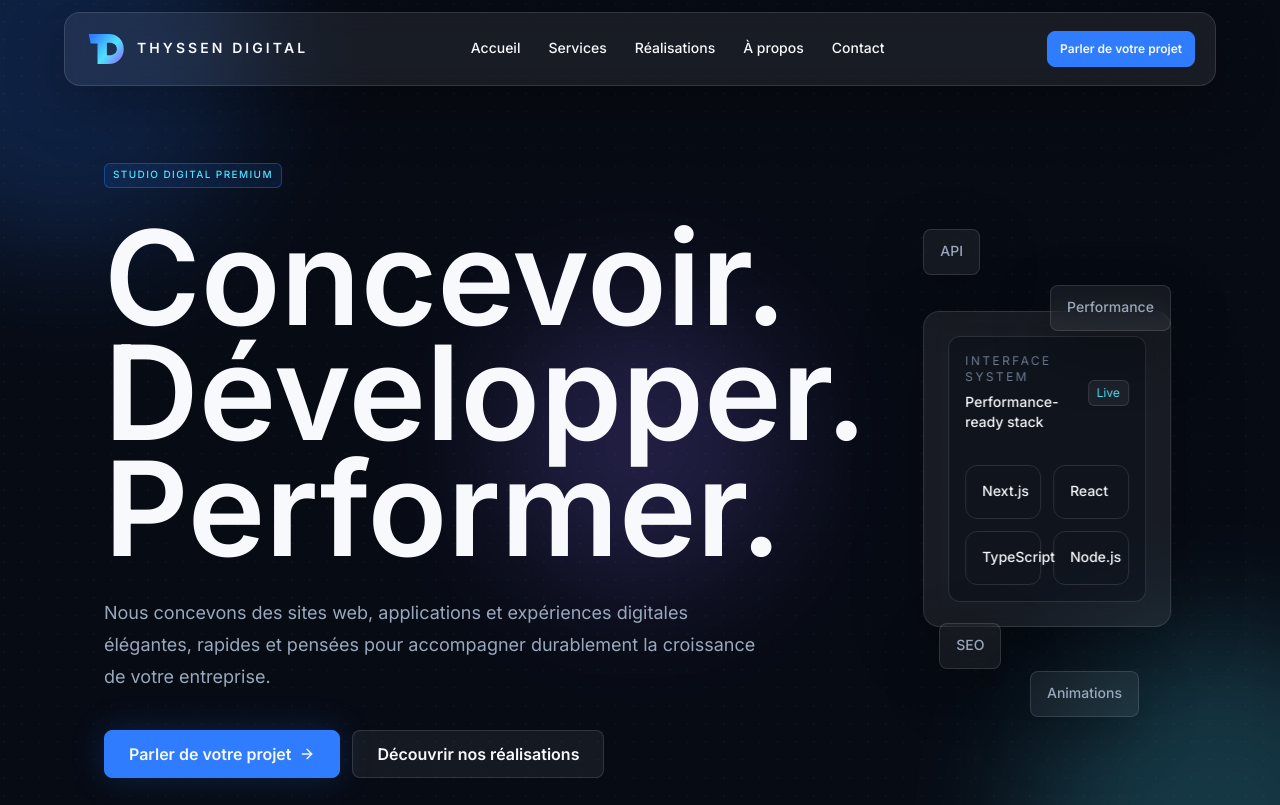
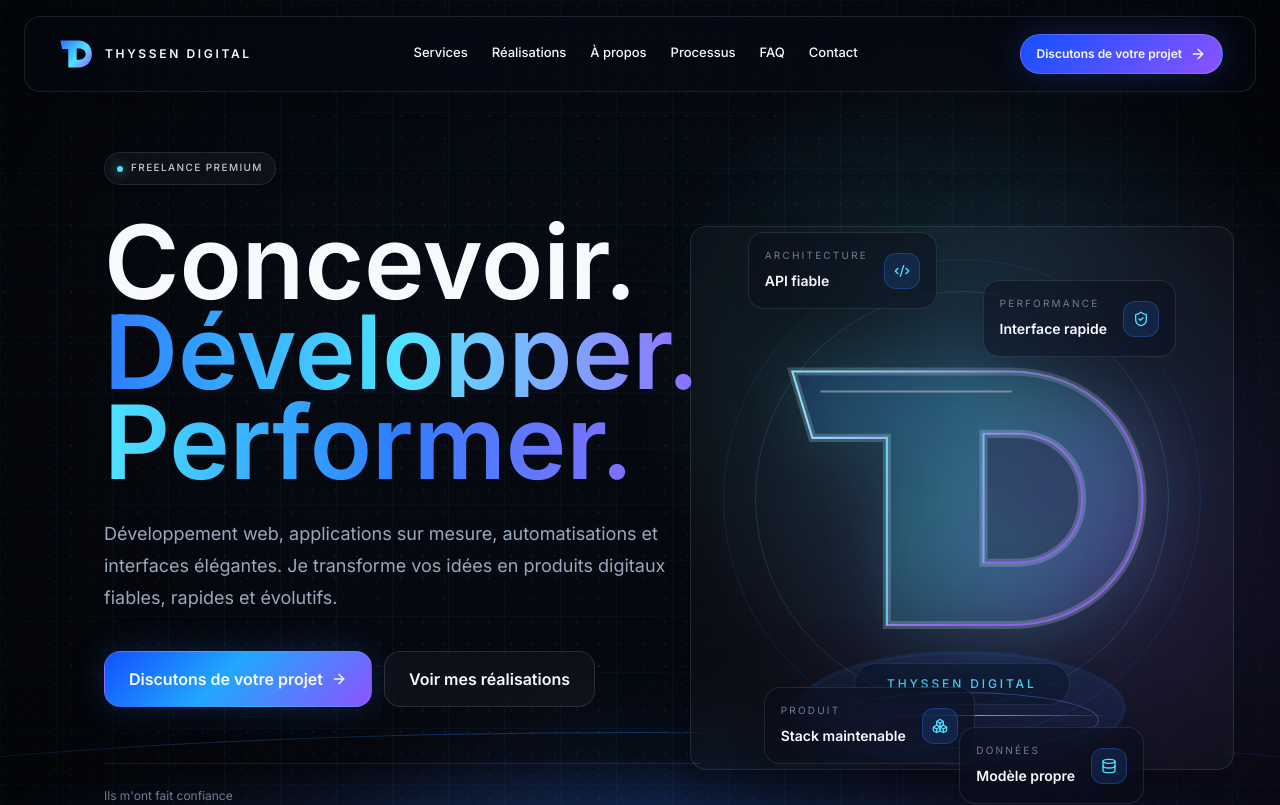
Before and after one commit to FrederikThyssen/thyssen-digital, a Next.js app: page / in a window 1280 px wide. Shown: the top 805 px of the page. Built offline with nearby package versions, Linux system fonts and the light colour scheme.

Commit message:
feat: redesign premium hero and navbar

```diff
--- a/src/components/layout/site-header.tsx
+++ b/src/components/layout/site-header.tsx
@@ -1,6 +1,6 @@
 "use client";
 
-import { Menu, X } from "lucide-react";
+import { ArrowRight, Menu, X } from "lucide-react";
 import { useEffect, useState } from "react";
 
 import { BrandLogo } from "@/components/brand/brand-logo";
@@ -8,10 +8,11 @@
 import { cn } from "@/lib/utils";
 
 const navItems = [
-  { label: "Accueil", href: "#accueil" },
   { label: "Services", href: "#services" },
   { label: "Réalisations", href: "#realisations" },
   { label: "À propos", href: "#a-propos" },
+  { label: "Processus", href: "#a-propos" },
+  { label: "FAQ", href: "#faq" },
   { label: "Contact", href: "#contact" },
 ];
 
@@ -29,16 +30,17 @@
   }, []);
 
   return (
-    <header className="fixed inset-x-0 top-0 z-40 px-3 pt-3 sm:px-5">
+    <header className="fixed inset-x-0 top-0 z-40 px-3 pt-4 sm:px-6">
       <div
         className={cn(
-          "mx-auto max-w-6xl rounded-xl border border-border bg-surface-glass shadow-soft backdrop-blur-md transition-colors duration-200 ease-standard",
-          isScrolled && "border-border-strong bg-background-secondary/90 shadow-card",
+          "mx-auto max-w-[82rem] rounded-2xl border border-white/10 bg-background/45 shadow-[0_18px_80px_rgb(0_0_0_/_0.28)] backdrop-blur-xl transition-all duration-200 ease-standard",
+          isScrolled &&
+            "border-white/15 bg-background/78 shadow-[0_22px_90px_rgb(0_0_0_/_0.42)]",
         )}
       >
         <nav
           aria-label="Navigation principale"
-          className="flex min-h-[72px] items-center justify-between gap-4 px-4 sm:px-5"
+          className="flex min-h-[74px] items-center justify-between gap-4 px-5 sm:px-8"
         >
           <a
             className="flex items-center gap-3 rounded-md focus-visible:outline focus-visible:outline-2 focus-visible:outline-offset-4 focus-visible:outline-accent-cyan"
@@ -46,7 +48,7 @@
             onClick={() => setIsOpen(false)}
           >
             <BrandLogo
-              className="[&_span_span]:hidden sm:[&_span_span]:block"
+              className="[&_svg]:size-9 [&_span_span]:hidden sm:[&_span_span]:block sm:[&_span_span]:text-xs"
               decorative
               tone="accent"
               variant="horizontal"
@@ -54,10 +56,10 @@
             <span className="sr-only">THYSSEN DIGITAL</span>
           </a>
 
-          <div className="hidden items-center gap-1 lg:flex">
+          <div className="hidden items-center gap-6 lg:flex">
             {navItems.map((item) => (
               <a
-                className="rounded-md px-3 py-2 text-sm font-medium text-muted-foreground transition-colors duration-200 ease-standard hover:text-foreground focus-visible:outline focus-visible:outline-2 focus-visible:outline-offset-4 focus-visible:outline-accent-cyan"
+                className="rounded-md text-[0.8125rem] font-medium text-foreground/82 transition-colors duration-200 ease-standard hover:text-white focus-visible:outline focus-visible:outline-2 focus-visible:outline-offset-4 focus-visible:outline-accent-cyan"
                 href={item.href}
                 key={item.href}
               >
@@ -67,8 +69,13 @@
           </div>
 
           <div className="hidden lg:block">
-            <Button className="shadow-none" href="#contact" size="sm">
-              Parler de votre projet
+            <Button
+              className="min-h-10 rounded-full border-white/15 bg-[linear-gradient(135deg,rgb(19_80_255),rgb(140_83_255))] px-4 text-xs shadow-[0_0_28px_rgb(47_124_255_/_0.28)] hover:bg-[linear-gradient(135deg,rgb(34_132_255),rgb(124_58_237))]"
+              href="#contact"
+              size="sm"
+              trailingIcon={<ArrowRight aria-hidden="true" className="size-4" />}
+            >
+              Discutons de votre projet
             </Button>
           </div>
 
@@ -76,7 +83,7 @@
             aria-controls="menu-mobile"
             aria-expanded={isOpen}
             aria-label={isOpen ? "Fermer le menu" : "Ouvrir le menu"}
-            className="inline-flex size-11 items-center justify-center rounded-md border border-border bg-surface text-foreground transition-colors duration-200 ease-standard hover:bg-surface-hover lg:hidden"
+            className="inline-flex size-11 items-center justify-center rounded-md border border-white/10 bg-white/[0.04] text-foreground transition-colors duration-200 ease-standard hover:bg-white/[0.08] lg:hidden"
             onClick={() => setIsOpen((current) => !current)}
             type="button"
           >
@@ -106,7 +113,7 @@
                 href="#contact"
                 onClick={() => setIsOpen(false)}
               >
-                Parler de votre projet
+                Discutons de votre projet
               </Button>
             </div>
           </div>
--- a/src/components/sections/hero.tsx
+++ b/src/components/sections/hero.tsx
@@ -1,71 +1,74 @@
-import { ArrowRight } from "lucide-react";
+import { ArrowRight, Boxes, Code2, Database, ShieldCheck } from "lucide-react";
 
-import {
-  BackgroundGlow,
-  BackgroundGrid,
-  NoiseOverlay,
-} from "@/components/backgrounds";
-import { FadeIn, FadeUp, ScaleIn, Stagger, StaggerItem } from "@/components/motion";
+import { FadeIn, FadeUp, ScaleIn, Stagger } from "@/components/motion";
 import { Badge } from "@/components/ui/badge";
 import { Button } from "@/components/ui/button";
-import { Card, CardContent } from "@/components/ui/card";
 import { Container } from "@/components/ui/container";
 import { GlassPanel } from "@/components/ui/glass-panel";
 
-const capabilities = [
-  "Next.js",
-  "React",
-  "TypeScript",
-  "Node.js",
-  "API",
-  "Performance",
-  "SEO",
-  "Animations",
+const trustItems = ["La Pince", "Fred Music", "TruckMaps"];
+
+const floatingCards = [
+  {
+    label: "Architecture",
+    value: "API fiable",
+    icon: Code2,
+    className: "left-0 top-16",
+  },
+  {
+    label: "Performance",
+    value: "Interface rapide",
+    icon: ShieldCheck,
+    className: "right-0 top-28",
+  },
+  {
+    label: "Produit",
+    value: "Stack maintenable",
+    icon: Boxes,
+    className: "bottom-16 left-4",
+  },
+  {
+    label: "Données",
+    value: "Modèle propre",
+    icon: Database,
+    className: "bottom-6 right-8",
+  },
 ];
 
 export function Hero() {
   return (
     <section
-      className="relative isolate flex min-h-screen items-center overflow-hidden pt-28"
+      className="relative isolate min-h-screen overflow-hidden bg-background pt-28"
       id="accueil"
     >
-      <BackgroundGrid />
-      <BackgroundGlow position="top-left" size="lg" tone="blue" />
-      <BackgroundGlow
-        className="hidden md:block"
-        intensity="low"
-        position="bottom-right"
-        size="lg"
-        tone="cyan"
-      />
-      <BackgroundGlow
-        className="hidden xl:block"
-        intensity="low"
-        position="center"
-        size="md"
-        tone="violet"
-      />
-      <NoiseOverlay />
+      <HeroBackground />
 
-      <Container className="grid gap-14 pb-20 pt-12 lg:grid-cols-[1.02fr_0.98fr] lg:items-center lg:pb-28">
-        <div className="max-w-4xl">
+      <Container className="relative grid min-h-[calc(100vh-7rem)] gap-12 pb-16 pt-10 lg:grid-cols-[0.94fr_1.06fr] lg:items-center lg:pb-20">
+        <div className="relative z-10 max-w-3xl">
           <FadeUp>
-            <Badge variant="accent">Studio digital premium</Badge>
+            <Badge className="gap-2 rounded-full border-white/10 bg-white/[0.045] px-3 py-2 text-[0.625rem] text-foreground/80 backdrop-blur-md">
+              <span className="size-1.5 rounded-full bg-accent-cyan shadow-[0_0_12px_rgb(80_227_255_/_0.9)]" />
+              Freelance premium
+            </Badge>
           </FadeUp>
 
           <FadeUp delay={0.08}>
-            <h1 className="mt-8 text-[clamp(3rem,12vw,8.2rem)] font-semibold leading-[0.88] tracking-normal text-foreground">
+            <h1 className="mt-8 max-w-4xl text-[clamp(3.3rem,8vw,6.75rem)] font-semibold leading-[0.88] tracking-normal text-foreground">
               <span className="block">Concevoir.</span>
-              <span className="block">Développer.</span>
-              <span className="block">Performer.</span>
+              <span className="block bg-gradient-to-r from-primary via-accent-cyan to-accent-violet bg-clip-text text-transparent">
+                Développer.
+              </span>
+              <span className="block bg-gradient-to-r from-accent-cyan via-primary to-accent-violet bg-clip-text text-transparent">
+                Performer.
+              </span>
             </h1>
           </FadeUp>
 
           <FadeUp delay={0.16}>
-            <p className="mt-8 max-w-2xl text-base leading-8 text-muted-foreground sm:text-lg">
-              Nous concevons des sites web, applications et expériences digitales
-              élégantes, rapides et pensées pour accompagner durablement la
-              croissance de votre entreprise.
+            <p className="mt-8 max-w-xl text-base leading-8 text-muted-foreground sm:text-lg">
+              Développement web, applications sur mesure, automatisations et
+              interfaces élégantes. Je transforme vos idées en produits digitaux
+              fiables, rapides et évolutifs.
             </p>
           </FadeUp>
 
@@ -74,74 +77,137 @@
             delay={0.24}
           >
             <Button
+              className="min-h-14 rounded-xl border-white/10 bg-[linear-gradient(135deg,rgb(19_80_255),rgb(34_167_255)_45%,rgb(140_83_255))] px-6 shadow-[0_0_42px_rgb(47_124_255_/_0.38)] hover:bg-[linear-gradient(135deg,rgb(31_111_255),rgb(80_227_255)_45%,rgb(124_58_237))]"
               href="#contact"
               size="lg"
               trailingIcon={<ArrowRight aria-hidden="true" className="size-4" />}
             >
-              Parler de votre projet
+              Discutons de votre projet
             </Button>
-            <Button href="#realisations" size="lg" variant="secondary">
-              Découvrir nos réalisations
+            <Button
+              className="min-h-14 rounded-xl border-white/12 bg-white/[0.035] px-6 text-foreground backdrop-blur-md hover:border-white/20 hover:bg-white/[0.065]"
+              href="#realisations"
+              size="lg"
+              variant="secondary"
+            >
+              Voir mes réalisations
             </Button>
+          </FadeUp>
+
+          <FadeUp delay={0.32}>
+            <div className="mt-14 border-t border-white/10 pt-6">
+              <p className="text-xs text-subtle-foreground">Ils m&apos;ont fait confiance</p>
+              <div className="mt-5 flex flex-wrap items-center gap-x-10 gap-y-4 text-sm font-medium text-foreground/70">
+                {trustItems.map((item) => (
+                  <span className="inline-flex items-center gap-2" key={item}>
+                    <span className="size-4 rounded-full border border-white/20 bg-white/[0.04]" />
+                    {item}
+                  </span>
+                ))}
+              </div>
+            </div>
           </FadeUp>
         </div>
 
         <FadeIn
           aria-hidden="true"
-          className="relative min-h-[420px] lg:min-h-[560px]"
+          className="relative min-h-[440px] lg:min-h-[660px]"
         >
-          <GlassPanel className="absolute left-1/2 top-1/2 w-[min(100%,34rem)] -translate-x-1/2 -translate-y-1/2 p-5 sm:p-6">
-            <div className="rounded-lg border border-border bg-background/40 p-4">
-              <div className="mb-8 flex items-center justify-between gap-4">
-                <div>
-                  <p className="text-xs uppercase tracking-[0.2em] text-subtle-foreground">
-                    Interface system
-                  </p>
-                  <p className="mt-2 text-sm font-medium text-foreground">
-                    Performance-ready stack
-                  </p>
-                </div>
-                <span className="rounded-sm border border-border bg-surface px-2 py-1 text-xs text-accent-cyan">
-                  Live
-                </span>
-              </div>
-              <Stagger className="grid gap-3 sm:grid-cols-2">
-                {capabilities.slice(0, 4).map((item) => (
-                  <StaggerItem key={item}>
-                    <Card variant="outline">
-                      <CardContent className="p-4">
-                        <p className="text-sm font-medium text-foreground">
-                          {item}
-                        </p>
-                      </CardContent>
-                    </Card>
-                  </StaggerItem>
-                ))}
-              </Stagger>
-            </div>
-          </GlassPanel>
+          <div className="absolute inset-0 bg-[radial-gradient(circle_at_58%_58%,rgb(80_227_255_/_0.2),transparent_24%),radial-gradient(circle_at_72%_48%,rgb(140_109_255_/_0.2),transparent_30%)] blur-2xl" />
+          <HologramMark />
+          <div className="absolute inset-x-[12%] bottom-16 h-28 rounded-[50%] border border-primary/35 bg-primary/10 blur-[1px]" />
+          <div className="absolute inset-x-[18%] bottom-20 h-14 rounded-[50%] border border-accent-violet/45" />
+          <div className="absolute bottom-28 left-1/2 h-px w-[70%] -translate-x-1/2 bg-gradient-to-r from-transparent via-accent-cyan to-transparent" />
 
-          <div aria-hidden="true">
-            {capabilities.slice(4).map((item, index) => (
+          <Stagger className="absolute inset-0">
+            {floatingCards.map((item, index) => {
+              const Icon = item.icon;
+
+              return (
                 <ScaleIn
                   className={[
-                  "absolute rounded-md border border-border bg-surface px-4 py-3 text-sm font-medium text-muted-foreground shadow-soft backdrop-blur-md",
-                  index === 0 && "left-0 top-10",
-                  index === 1 && "right-0 top-24",
-                  index === 2 && "bottom-20 left-4",
-                  index === 3 && "bottom-8 right-8",
+                    "absolute hidden min-w-44 rounded-2xl border border-white/10 bg-background/45 p-4 shadow-[0_20px_80px_rgb(0_0_0_/_0.34)] backdrop-blur-xl md:block",
+                    item.className,
                   ]
                     .filter(Boolean)
                     .join(" ")}
                   delay={0.18 + index * 0.06}
-                key={item}
+                  key={item.label}
                 >
-                {item}
+                  <div className="flex items-center justify-between gap-4">
+                    <div>
+                      <p className="text-[0.625rem] uppercase tracking-[0.22em] text-subtle-foreground">
+                        {item.label}
+                      </p>
+                      <p className="mt-2 text-sm font-semibold text-foreground">
+                        {item.value}
+                      </p>
+                    </div>
+                    <span className="grid size-9 place-items-center rounded-lg border border-primary/30 bg-primary/15 text-accent-cyan">
+                      <Icon aria-hidden="true" className="size-4" />
+                    </span>
+                  </div>
                 </ScaleIn>
-            ))}
-          </div>
+              );
+            })}
+          </Stagger>
         </FadeIn>
       </Container>
     </section>
   );
 }
+
+function HeroBackground() {
+  return (
+    <div aria-hidden="true" className="absolute inset-0 -z-10">
+      <div className="absolute inset-0 bg-[radial-gradient(circle_at_50%_120%,rgb(47_124_255_/_0.24),transparent_35%),radial-gradient(circle_at_76%_40%,rgb(80_227_255_/_0.18),transparent_30%),radial-gradient(circle_at_90%_62%,rgb(140_109_255_/_0.22),transparent_34%),linear-gradient(180deg,#070b14_0%,#05070d_100%)]" />
+      <div className="absolute inset-0 opacity-[0.07] bg-[linear-gradient(to_right,rgb(80_227_255_/_0.6)_1px,transparent_1px),linear-gradient(to_bottom,rgb(80_227_255_/_0.45)_1px,transparent_1px)] bg-[size:56px_56px]" />
+      <div className="absolute inset-0 opacity-[0.05] bg-[radial-gradient(circle_at_22%_28%,white_0_1px,transparent_1px)] bg-[size:22px_22px]" />
+      <div className="absolute bottom-0 left-1/2 h-48 w-[150vw] -translate-x-1/2 rounded-[50%] border-t border-primary/35 bg-[radial-gradient(ellipse_at_center,rgb(47_124_255_/_0.24),transparent_56%)]" />
+      <div className="absolute inset-0 bg-[radial-gradient(circle_at_center,transparent_42%,rgb(0_0_0_/_0.58)_100%)]" />
+      <div className="absolute inset-0 opacity-[0.035] bg-[radial-gradient(circle_at_20%_20%,white_0_1px,transparent_1px)] bg-[size:17px_17px]" />
+    </div>
+  );
+}
+
+function HologramMark() {
+  return (
+    <GlassPanel className="absolute left-1/2 top-1/2 grid size-[min(82vw,34rem)] -translate-x-1/2 -translate-y-1/2 place-items-center border-white/10 bg-white/[0.025] shadow-[0_0_120px_rgb(47_124_255_/_0.16)]">
+      <div className="absolute inset-8 rounded-full border border-primary/15" />
+      <div className="absolute inset-16 rounded-full border border-accent-cyan/15" />
+      <svg className="relative z-10 h-[68%] w-[78%] drop-shadow-[0_0_34px_rgb(80_227_255_/_0.42)]" viewBox="0 0 420 360">
+        <defs>
+          <linearGradient id="hero-td" x1="52" x2="368" y1="50" y2="310" gradientUnits="userSpaceOnUse">
+            <stop stopColor="#2f7cff" />
+            <stop offset=".46" stopColor="#50e3ff" />
+            <stop offset="1" stopColor="#8c6dff" />
+          </linearGradient>
+          <linearGradient id="hero-td-line" x1="60" x2="360" y1="70" y2="300" gradientUnits="userSpaceOnUse">
+            <stop stopColor="#7bdfff" />
+            <stop offset=".7" stopColor="#7c3aed" />
+          </linearGradient>
+        </defs>
+        <path
+          d="M42 54h216c78 0 132 55 132 126S336 306 258 306H136V120H62L42 54Zm190 190h32c38 0 66-26 66-64s-28-64-66-64h-32v128Z"
+          fill="url(#hero-td)"
+          fillOpacity=".18"
+          stroke="url(#hero-td-line)"
+          strokeWidth="2"
+        />
+        <path
+          d="M42 54h216c78 0 132 55 132 126S336 306 258 306H136V120H62L42 54Zm190 190h32c38 0 66-26 66-64s-28-64-66-64h-32v128Z"
+          fill="none"
+          stroke="#dff8ff"
+          strokeOpacity=".2"
+          strokeWidth="8"
+        />
+        <path d="M136 120v186" stroke="#50e3ff" strokeOpacity=".72" strokeWidth="2" />
+        <path d="M232 116v128" stroke="#50e3ff" strokeOpacity=".48" strokeWidth="2" />
+        <path d="M70 74h190" stroke="white" strokeOpacity=".38" strokeWidth="2" />
+      </svg>
+      <div className="absolute bottom-16 rounded-full border border-white/10 bg-background/60 px-8 py-3 text-xs font-medium uppercase tracking-[0.24em] text-accent-cyan backdrop-blur-md">
+        Thyssen Digital
+      </div>
+    </GlassPanel>
+  );
+}
```
Lines whose indentation alone changed are shown as unchanged.
